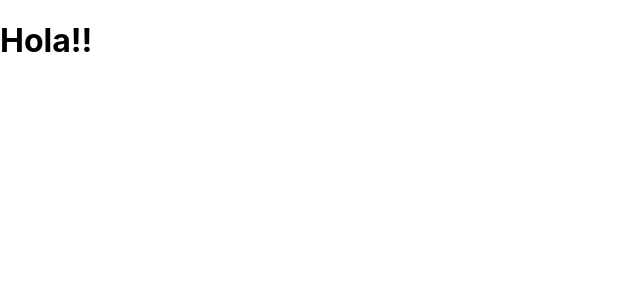
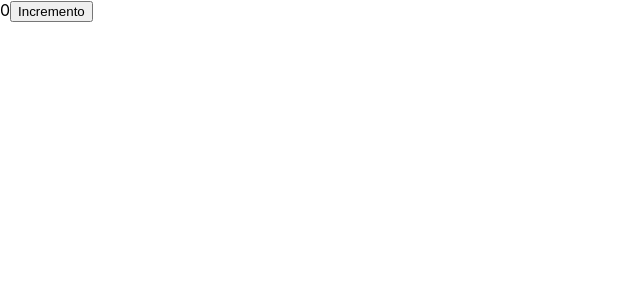
Before and after one commit to YadiraAllauca/CursoReact, a React (Create React App) app in the folder proyecto_curso/: page / in a window 1280 px wide. Shown: the top 300 px of the page, without its empty margins (0-640 px from the left). Built offline with nearby package versions, Linux system fonts and the light colour scheme.

Commit message:
Estados y renderizado

```diff
--- a/proyecto_curso/src/componentes/contador.jsx
+++ b/proyecto_curso/src/componentes/contador.jsx
@@ -1,15 +1,30 @@
-/*import React, { Component } from "react";
-
+import React, { Component } from "react";
+/*
 class Contador extends Component {
 
   render() {
     return(<h1>Hola!</h1>)
   }
 }
-export default Contador*/
+export default Contador
 import React from "react";
 
 function Contador() {
+
     return (<h1>Hola!!</h1>);
+
+}
+export default Contador;*/
+
+class Contador extends Component {
+  state = {
+    count: 0
+  };
+  render() {
+    return (<div>
+      <span>{ this.state.count}</span>
+      <button>Incremento</button>
+    </div>);
+  }
 }
 export default Contador;
```
